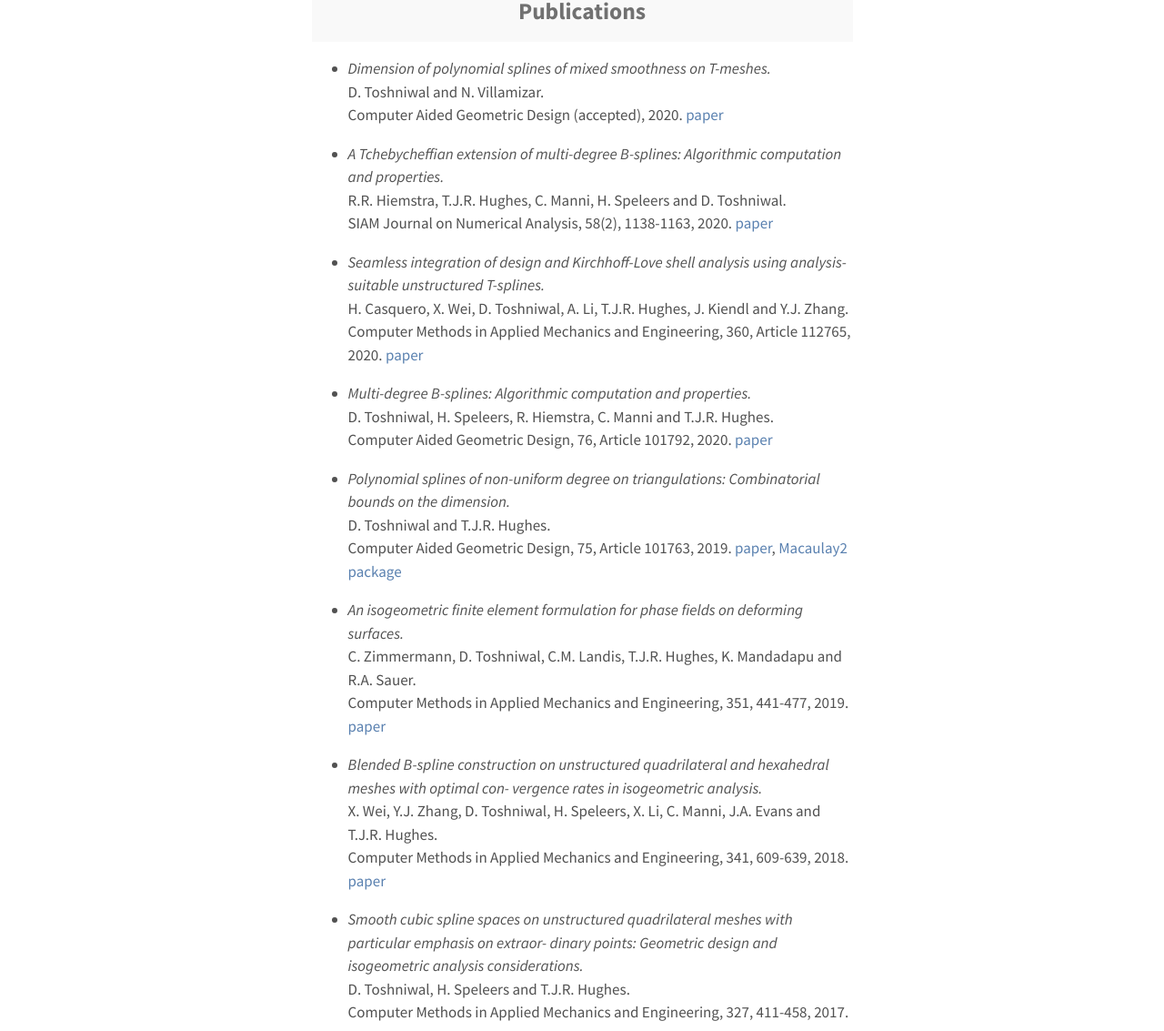
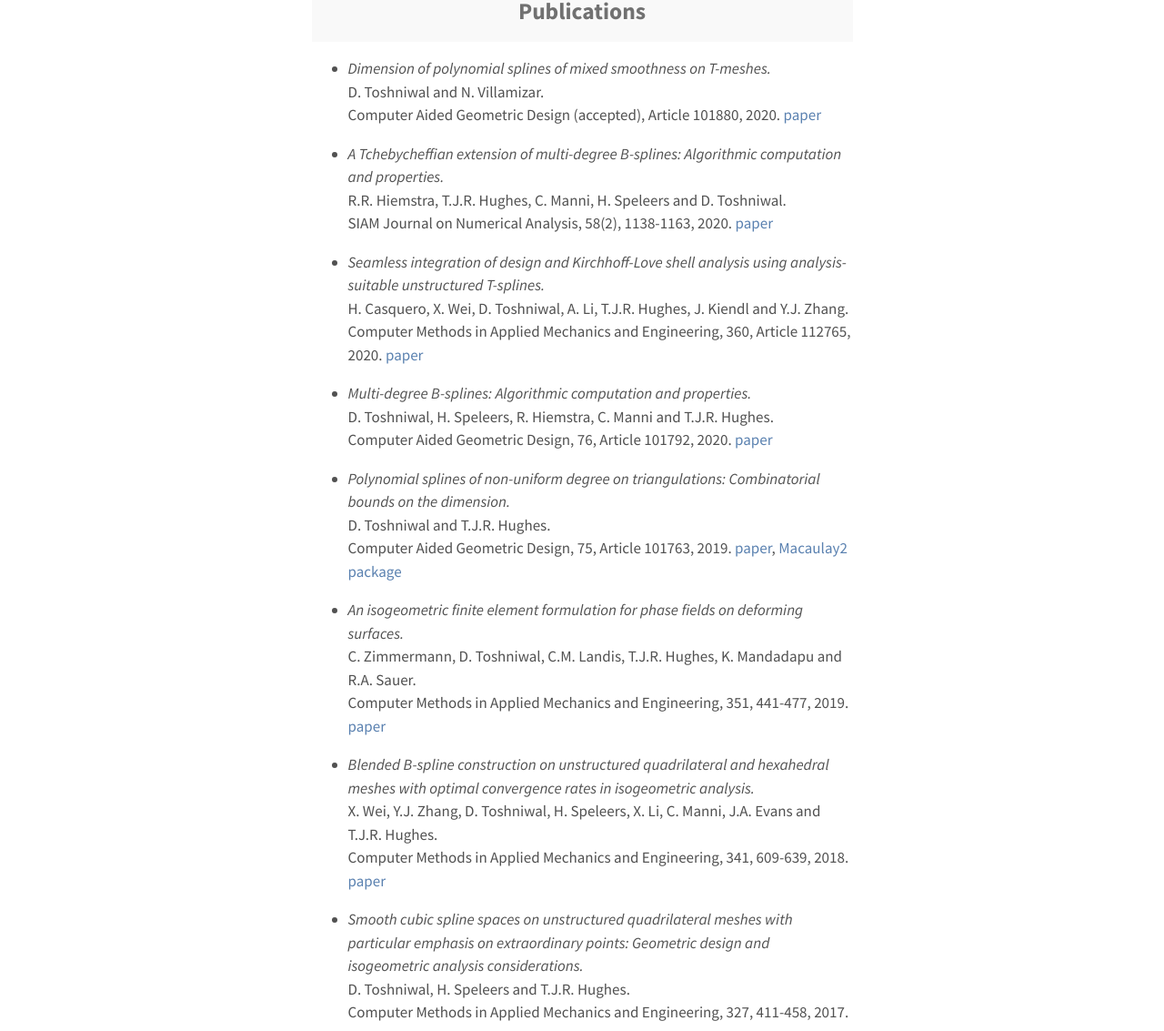
Before and after one commit to dtoshniwal/dtoshniwal.github.io, a Jekyll site: the page built from research.md, in a window 1280 px wide. Shown: the part 379-1512 px from the top of the page at 91% size. Built offline with Jekyll 4.4.1, drawn with Linux system fonts in a browser that asks for light colours.

Commit message:
Fix typos

```diff
--- a/research.md
+++ b/research.md
@@ -14,7 +14,7 @@ title: Research
 <br>
 D. Toshniwal and N. Villamizar.
 <br>
-Computer Aided Geometric Design (accepted), 2020.
+Computer Aided Geometric Design (accepted), Article 101880, 2020.
 [paper](https://doi.org/10.1016/j.cagd.2020.101880)
 
 * <i>A Tchebycheffian extension of multi-degree B-splines: Algorithmic computation and properties.</i>
@@ -39,8 +39,7 @@ Computer Aided Geometric Design, 76, Article 101792, 2020.
 [paper](https://authors.elsevier.com/a/1a64gcAOqupwL)
 <!--https://doi.org/10.1016/j.cagd.2019.101792)-->
 
-* <i>Polynomial splines of non-uniform degree on triangulations: Combinatorial
-  bounds on the dimension.</i>
+* <i>Polynomial splines of non-uniform degree on triangulations: Combinatorial bounds on the dimension.</i>
 <br>
 D. Toshniwal and T.J.R. Hughes.
 <br>
@@ -48,24 +47,21 @@ Computer Aided Geometric Design, 75, Article 101763, 2019.
 [paper](https://www.sciencedirect.com/science/article/pii/S0167839619300664),
 [Macaulay2 package](https://dtoshniwal.github.io/Macaulay2/share/doc/simplicial_splines.html)
 
-* <i>An isogeometric finite element formulation for phase fields on deforming
-  surfaces.</i>
+* <i>An isogeometric finite element formulation for phase fields on deforming surfaces.</i>
 <br>
 C. Zimmermann, D. Toshniwal, C.M. Landis, T.J.R. Hughes, K. Mandadapu and R.A. Sauer.
 <br>
 Computer Methods in Applied Mechanics and Engineering, 351, 441-477, 2019.
 [paper](https://www.sciencedirect.com/science/article/pii/S0045782519301513)
 
-* <i>Blended B-spline construction on unstructured quadrilateral and hexahedral meshes with optimal con-
-vergence rates in isogeometric analysis.</i>
+* <i>Blended B-spline construction on unstructured quadrilateral and hexahedral meshes with optimal convergence rates in isogeometric analysis.</i>
 <br>
 X. Wei, Y.J. Zhang, D. Toshniwal, H. Speleers, X. Li, C. Manni, J.A. Evans and T.J.R. Hughes.
 <br>
 Computer Methods in Applied Mechanics and Engineering, 341, 609-639, 2018.
 [paper](https://www.sciencedirect.com/science/article/pii/S004578251830344X)
 
-* <i>Smooth cubic spline spaces on unstructured quadrilateral meshes with particular emphasis on extraor-
-dinary points: Geometric design and isogeometric analysis considerations.</i>
+* <i>Smooth cubic spline spaces on unstructured quadrilateral meshes with particular emphasis on extraordinary points: Geometric design and isogeometric analysis considerations.</i>
 <br>
 D. Toshniwal, H. Speleers and T.J.R. Hughes.
 <br>
```
